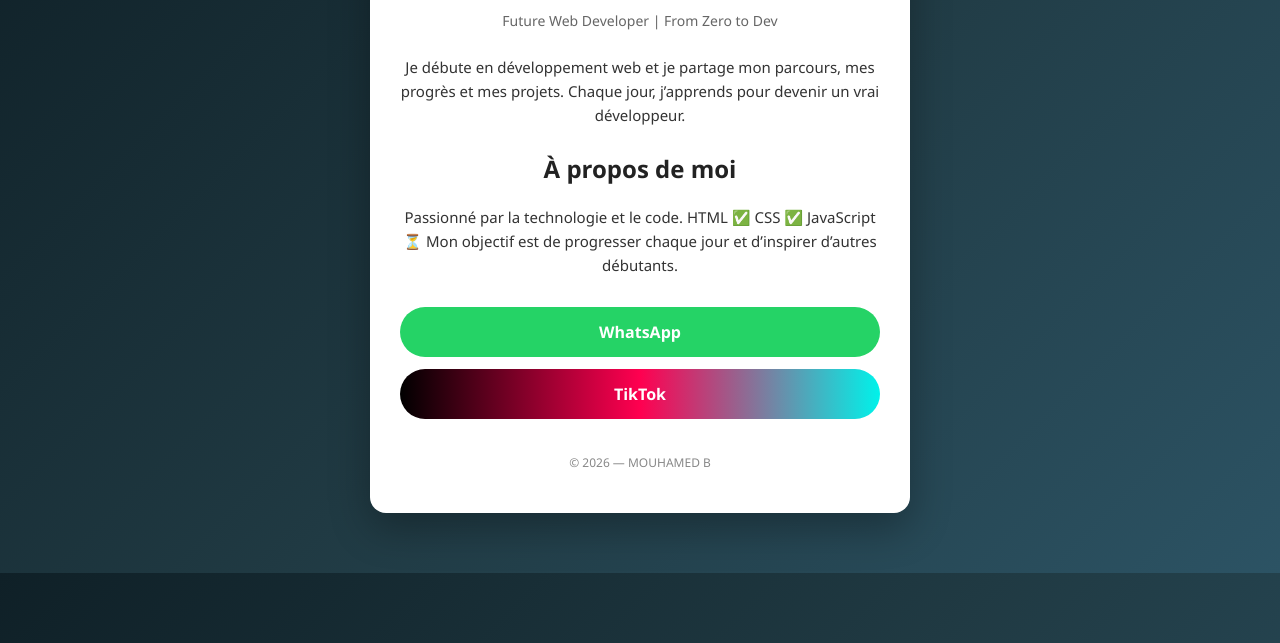
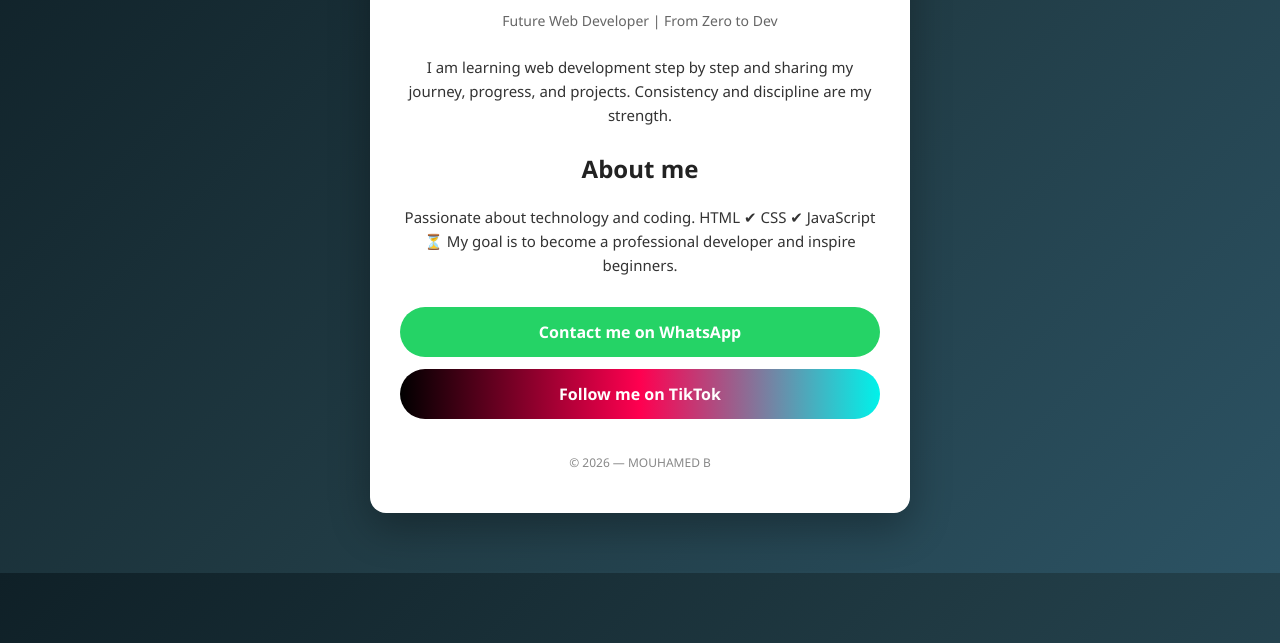
Before and after one commit to solmeb/mouhamed-portfolio, a plain HTML site: page index.html in a window 1280 px wide. Shown: the part 157-800 px from the top of the page. Drawn offline with Linux system fonts and the light colour scheme.

Commit message:
Update index.html

```diff
--- a/index.html
+++ b/index.html
@@ -12,24 +12,24 @@
     <p class="subtitle">Future Web Developer | From Zero to Dev</p>
 
     <p class="text">
-      Je débute en développement web et je partage mon parcours, mes progrès
-      et mes projets. Chaque jour, j’apprends pour devenir un vrai développeur.
+      I am learning web development step by step and sharing my journey,
+      progress, and projects. Consistency and discipline are my strength.
     </p>
 
-    <h2>À propos de moi</h2>
+    <h2>About me</h2>
     <p class="text">
-      Passionné par la technologie et le code.
-      HTML ✅ CSS ✅ JavaScript ⏳
-      Mon objectif est de progresser chaque jour et d’inspirer d’autres débutants.
+      Passionate about technology and coding.
+      HTML ✔ CSS ✔ JavaScript ⏳
+      My goal is to become a professional developer and inspire beginners.
     </p>
 
     <div class="buttons">
       <a href="https://wa.me/221765649129" target="_blank" class="btn whatsapp">
-        WhatsApp
+        Contact me on WhatsApp
       </a>
 
       <a href="https://www.tiktok.com/@le.prince.b410" target="_blank" class="btn tiktok">
-        TikTok
+        Follow me on TikTok
       </a>
     </div>
 
```
